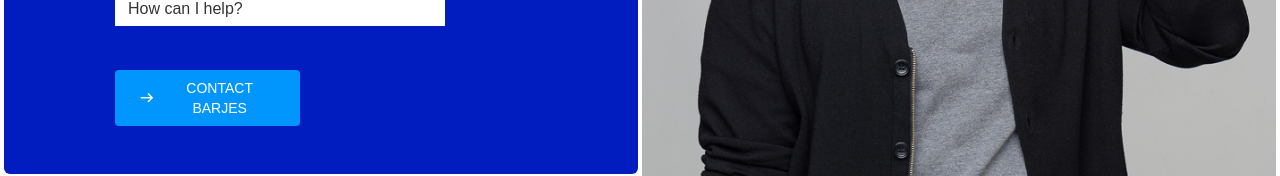
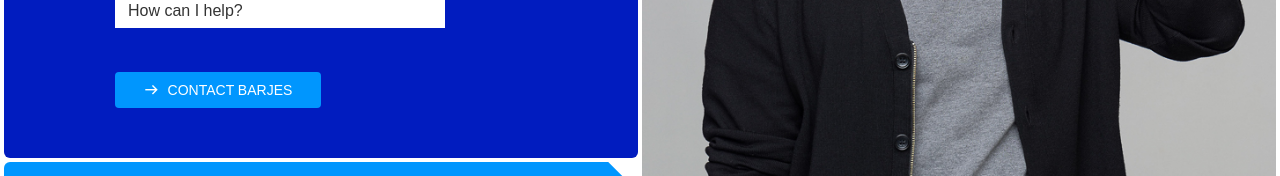
Before and after one commit to plantersclock/barjes-angulo, a Next.js app: page /contact in a window 1280 px wide. Shown: the part 545-721 px from the top of the page. Built offline with nearby package versions, Linux system fonts and the light colour scheme; no server answers.

Commit message:
fixed contact button size

```diff
--- a/app/components/contact/contacthero.tsx
+++ b/app/components/contact/contacthero.tsx
@@ -121,7 +121,7 @@ const ContactHero = () => {
             <button
               type="submit"
               disabled={isSubmitting}
-              className="relative flex flex-col items-start lg:max-w-[50%] xl:max-w-[45%] 2xl:max-w-[42%] mt-8"
+              className="relative flex flex-col items-start lg:max-w-[52%] xl:max-w-[50%] 2xl:max-w-[42%] mt-8"
             >
               <div
                 className="flex items-center justify-center text-white text-sm py-2 px-6 rounded-sm transition-all duration-200 w-full"
```
